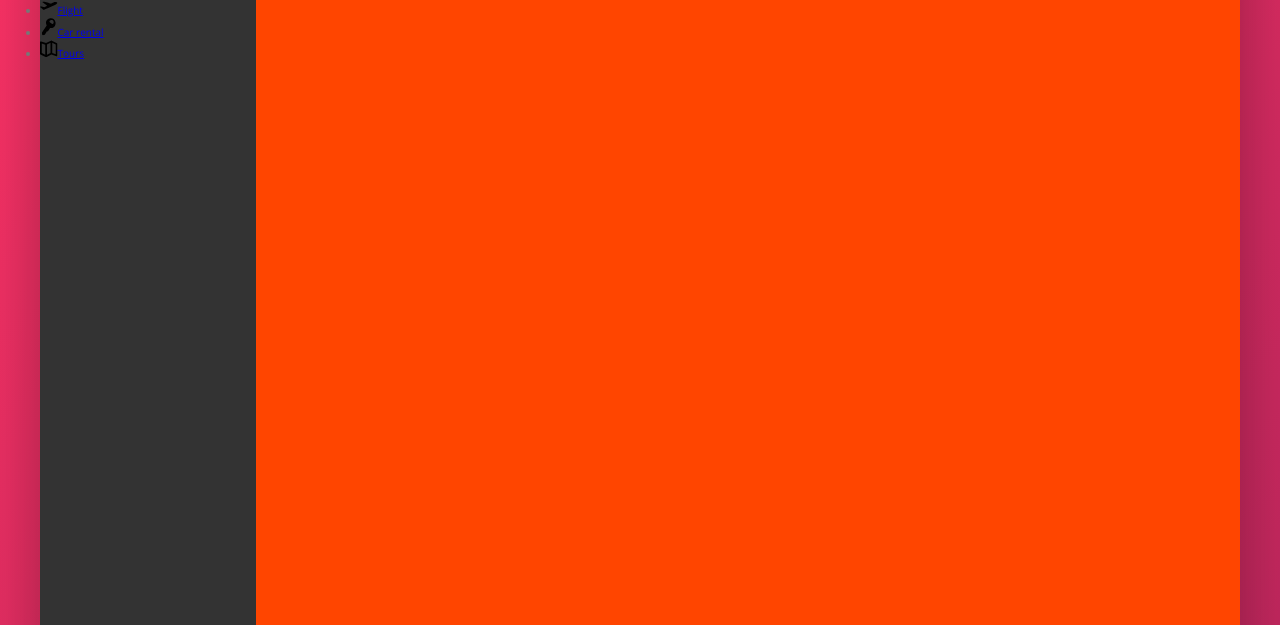
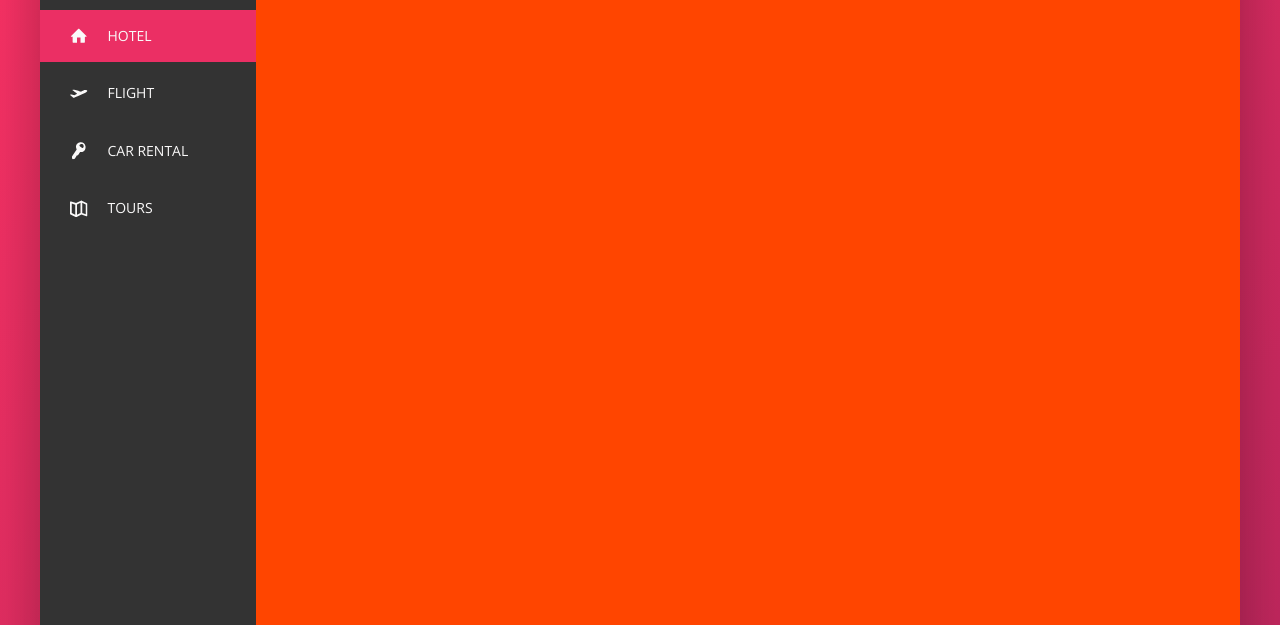
Before and after one commit to NightmanCZ90/Trillo, a website: page index.html in a window 1280 px wide. Shown: the part 175-800 px from the top of the page. Drawn offline with nearby package versions, Linux system fonts and the light colour scheme.

Commit message:
add side nav styles

```diff
--- a/index.html
+++ b/index.html
@@ -46,7 +46,7 @@
             <div class="content">
                 <nav class="sidebar">
                     <ul class="side-nav">
-                        <li class="side-nav__item">
+                        <li class="side-nav__item side-nav__item--active">
                             <a href="#" class="side-nav__link">
                                 <svg class="side-nav__icon">
                                     <use xlink:href="img/sprite.svg#icon-home"></use>
--- a/sass/_components.scss
+++ b/sass/_components.scss
@@ -121,18 +121,61 @@
 ///////////////////////////////////
 // SIDE NAVIGATION
 .side-nav {
+  font-size: 1.4rem;
+  list-style: none;
+  margin-top: 3.5rem;
 
   &__item {
+    position: relative;
 
+    &:not(:last-child) {
+      margin-bottom: .5rem;
+    }
   }
 
-  &__link {
+  &__item::before {
+    content: "";
+    position: absolute;
+    top: 0;
+    left: 0;
+    height: 100%;
+    width: 3px;
+    background-color: var(--color-primary);
+    transform: scaleY(0);
+    transition: transform .2s,
+                width .4s cubic-bezier(1, 0, 0, 1) .2s,
+                background-color .1s;
+  }
 
+  &__item:hover::before,
+  &__item--active::before {
+    transform: scaleY(1);
+    width: 100%;
+  }
+
+  &__item:active::before {
+    background-color: var(--color-primary-light);
+  }
+
+  &__link:link,
+  &__link:visited {
+    color: var(--color-grey-light-1);
+    text-decoration: none;
+    text-transform: uppercase;
+    display: block;
+    padding: 1.5rem 3rem;
+    position: relative;
+    z-index: 10;
+
+    display: flex;
+    align-items: center;
   }
 
   &__icon {
     width: 1.75rem;
     height: 1.75rem;
+    margin-right: 2rem;
+    fill: currentColor;
   }
 }
 
```
Also changed, not shown: css/style.css.
